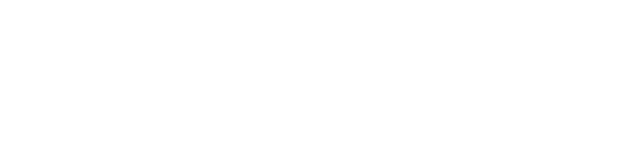
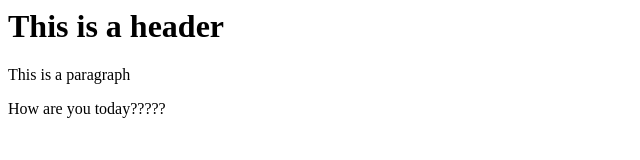
Before and after one commit to Suryia14/Git-Folder, a plain HTML site: page index.html in a window 1280 px wide. Shown: the whole page, without its empty margins (0-640 px from the left). Drawn offline with Linux system fonts and the light colour scheme.

Commit message:
Second Commit

```diff
--- a/index.html
+++ b/index.html
@@ -3,4 +3,7 @@
 <title>cow boy</title>
 </head>
 <body>
+    <h1>This is a header</h1>
+    <p>This is a paragraph</p>
+    <p>How are you today?????</p>
 </body></html>
```
